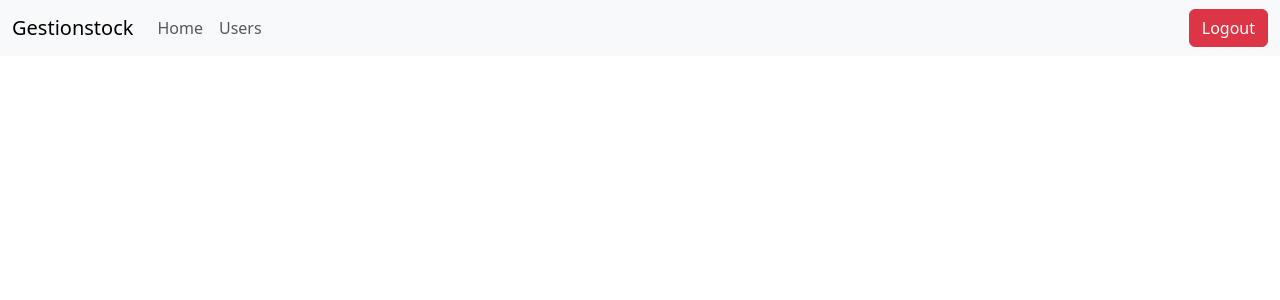
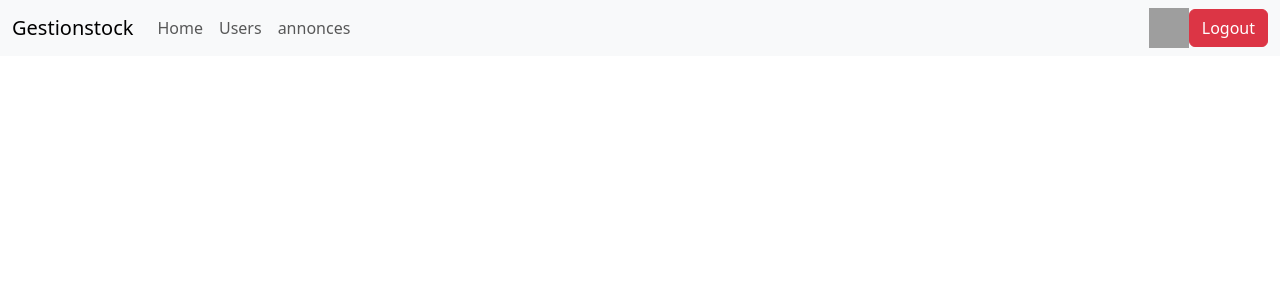
Before and after one commit to rominou007/lbc, a PHP site: page /home.php in a window 1280 px wide. Shown: the top 300 px of the page. Run offline with PHP 8.4, Linux system fonts and the light colour scheme; the visitor is signed in with stand-in values (Sample User, id 1); grey boxes are pictures that could not be loaded.

Commit message:
ajout de truc sur la navbar, suggestion de page a faire en commentaire

```diff
--- a/ressources/home.php
+++ b/ressources/home.php
@@ -2,7 +2,7 @@
     session_start();
     require("db.php");
     // if(!isset($_SESSION['id'])){
-    //     header("location: index.php");
+    //     header("location: login.php");
     //     return;
     // }
     $listUsers = $pdo->query("SELECT * FROM users")->fetchAll();
--- a/ressources/navbar.php
+++ b/ressources/navbar.php
@@ -13,8 +13,14 @@
         <li class="nav-item">
           <a class="nav-link" href="users.php">Users</a>
         </li>
+        <li class="nav-item">
+          <a class="nav-link" href="">annonces</a><!--ajouter une page annonces-->
+        </li>
       </ul>
     </div>
+    <li class="d-flex">
+      <a class="nav-link" href=""><img src="../images/profil.png" alt="profil" width=40 height=40></a> <!--ajouter une page profil ou on peut trouver les annonce et les chats-->
+    </li>
     <li class="d-flex">
         <?php if (isset($_SESSION['username'])): ?>
             <a href="logout.php" class="btn btn-danger">Logout</a>
```
Also changed, not shown: images/profil.png (added).
